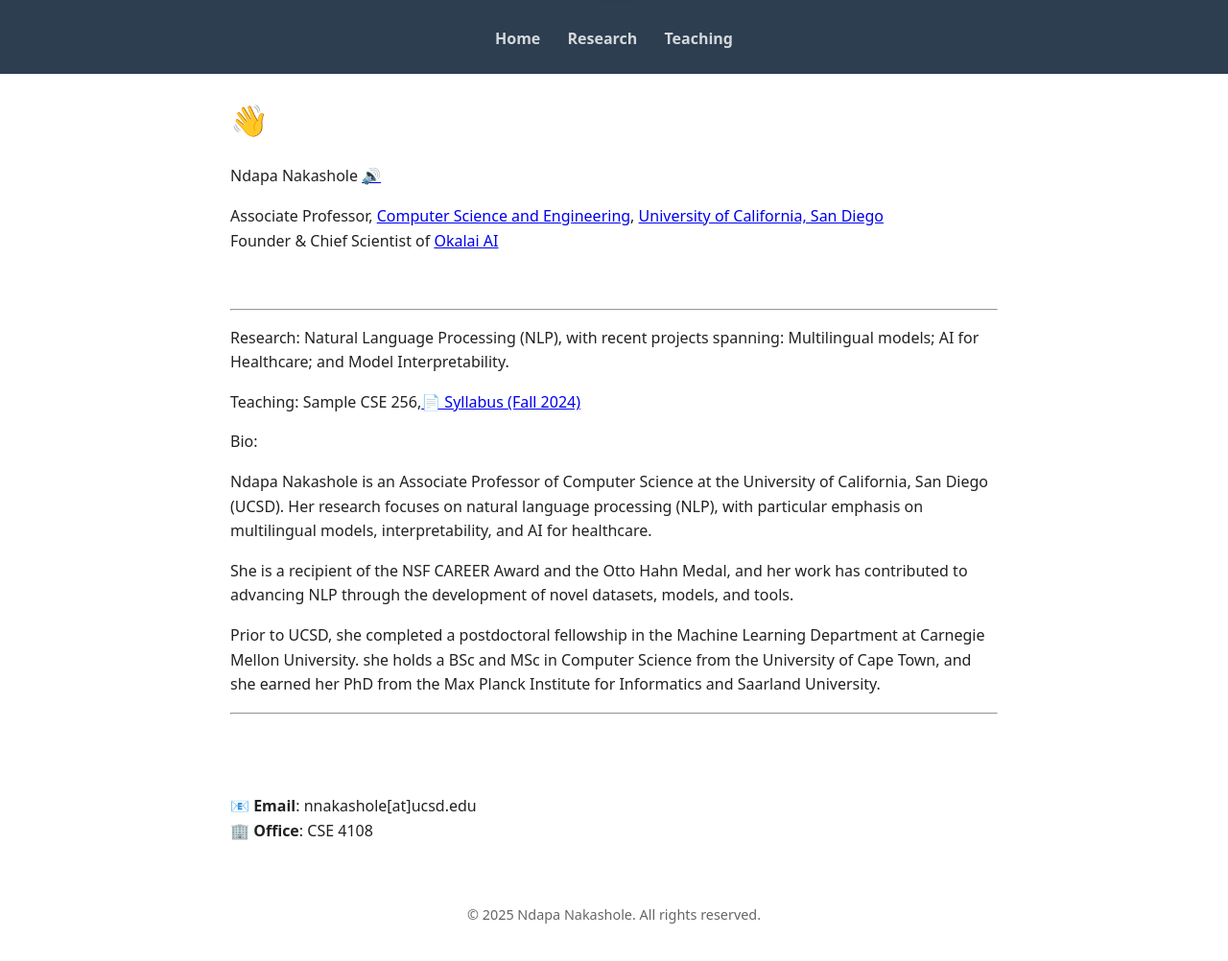
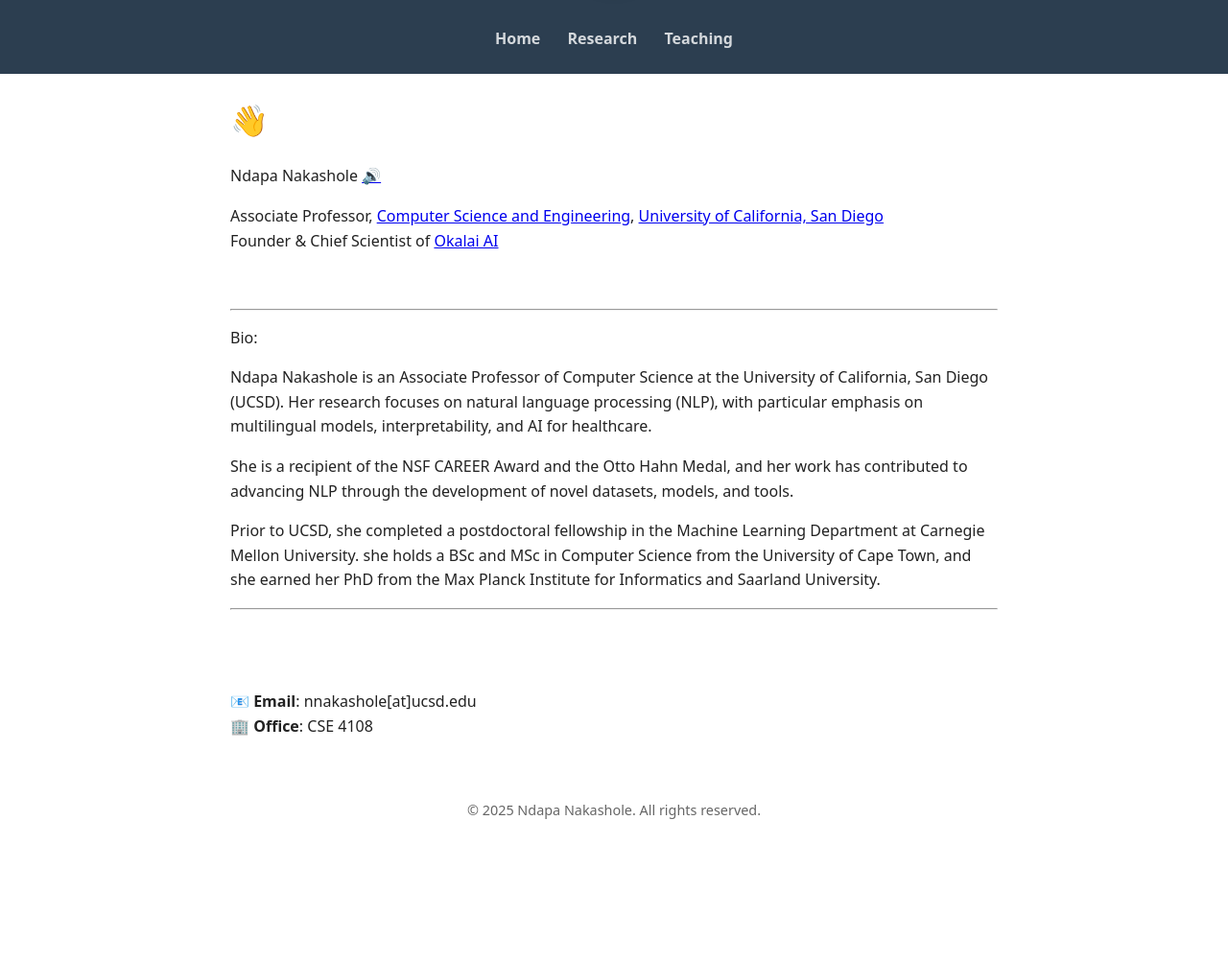
Before and after one commit to ndapa/ndapa.github.io, a Jekyll site: the page built from index.md, in a window 1280 px wide, cut to the strip 264-1275 px from the top of the page. Shown: the top 1002 px of the strip at 96% size. Built offline with Jekyll 4.4.1, drawn with Linux system fonts in a browser that asks for light colours; after the commit the page ends 1166 px from its top, so only the background shows below that.

Commit message:
Update index.md

```diff
--- a/index.md
+++ b/index.md
@@ -14,11 +14,6 @@ Founder & Chief Scientist of [Okalai AI](https://okalai.org)
 <br>
 
 ---
-
-Research: Natural Language Processing (NLP), with recent projects spanning: Multilingual models; AI for Healthcare; and Model Interpretability.
-<br>
-
-Teaching: Sample CSE 256,[📄 Syllabus (Fall 2024)]({{ '/assets/docs/syllabus_fa24.pdf' | relative_url }})
 
 Bio:
 
```
